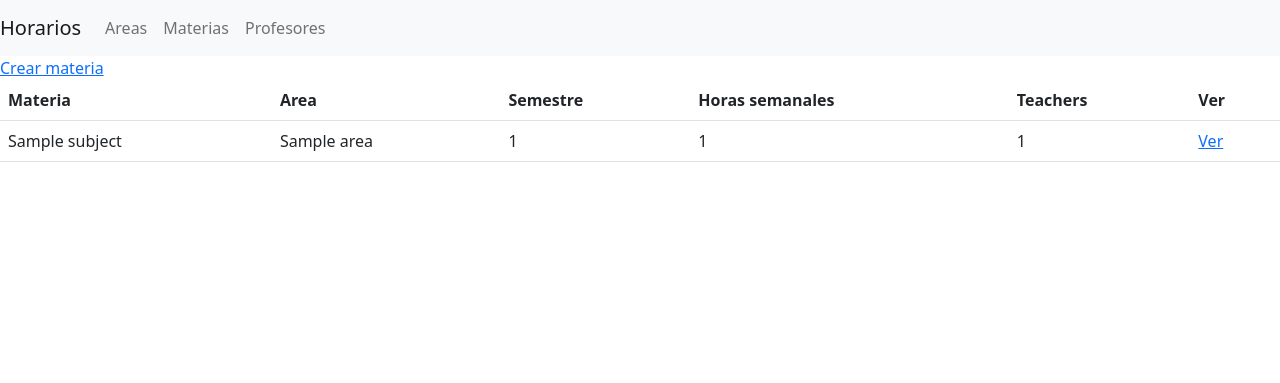
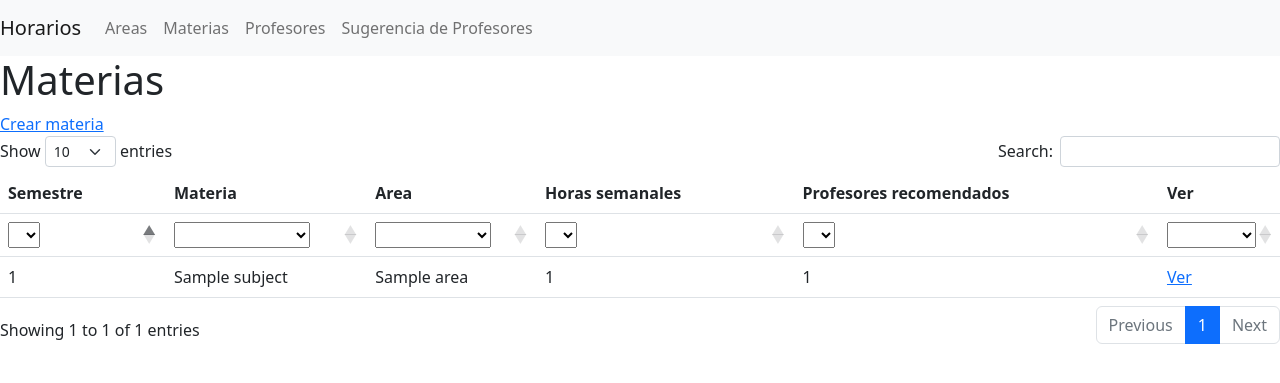
Before and after one commit to dxviidmg/school-schedule-organizer, a Django app: page /subjects/subject-list/ in a window 1280 px wide. Shown: the top 383 px of the page. Run offline with Django 3.2, Linux system fonts and the light colour scheme; a user stored in the database is signed in; tables that the repository leaves empty hold one stand-in row (values such as "Sample post"); some libraries are stand-ins or nearby versions.

Commit message:
datatables

```diff
--- a/subjects/templates/subjects/area_list.html
+++ b/subjects/templates/subjects/area_list.html
@@ -2,9 +2,12 @@
 
 {%block content%}
 
-
+<h1>Areas</h1>
 <table class="table">
     <thead>
+      <tr>
+        <th scope="col">Area</th>
+      </tr>
       <tr>
         <th scope="col">Area</th>
       </tr>
--- a/subjects/templates/subjects/subject_list.html
+++ b/subjects/templates/subjects/subject_list.html
@@ -2,25 +2,34 @@
 
 {%block content%}
 
+<h1>Materias</h1>
 <a href="{%url 'subjects:subject-create'%}">Crear materia</a>
 
-<table class="table">
+<table class="table" id="table">
     <thead>
       <tr>
+        <th scope="col">Semestre</th>
         <th scope="col">Materia</th>
         <th scope="col">Area</th>
+        <th scope="col">Horas semanales</th>
+        <th scope="col">Profesores recomendados</th>
+        <th scope="col">Ver</th>
+      </tr>
+      <tr>
         <th scope="col">Semestre</th>
+        <th scope="col">Materia</th>
+        <th scope="col">Area</th>
         <th scope="col">Horas semanales</th>
-        <th scope="col">Teachers</th>
+        <th scope="col">Profesores recomendados</th>
         <th scope="col">Ver</th>
       </tr>
     </thead>
     <tbody>
         {%for subject in object_list%}
       <tr>
+        <td>{{subject.semester}}</td>
         <td>{{subject}}</td>
         <td>{{subject.area}}</td>
-        <td>{{subject.semester}}</td>
         <td>{{subject.weekly_hours}}</td>
         <td>{{subject.get_teachers_count}}</td>
         <td> <a href="{{subject.get_absolute_url}}">Ver</a></td>
--- a/teachers/templates/teachers/teacher_detail.html
+++ b/teachers/templates/teachers/teacher_detail.html
@@ -3,8 +3,8 @@
 {%block content%}
 
 <h1>{{object}}</h1>
-
-{{object.get_total_availability_hours}}
+<p>Horas pagadas: {{object.hours}}</p>
+<p>Horas disponibles: {{object.get_total_availability_hours}}</p>
 <h2>Materias impartidas</h2>
 <table class="table">
     <thead>
--- a/templates/base.html
+++ b/templates/base.html
@@ -4,7 +4,11 @@
     <meta charset="utf-8">
     <meta name="viewport" content="width=device-width, initial-scale=1">
     <title>Bootstrap demo</title>
-    <link href="https://cdn.jsdelivr.net/npm/bootstrap@5.2.2/dist/css/bootstrap.min.css" rel="stylesheet" integrity="sha384-Zenh87qX5JnK2Jl0vWa8Ck2rdkQ2Bzep5IDxbcnCeuOxjzrPF/et3URy9Bv1WTRi" crossorigin="anonymous">
+    <link href="https://cdn.jsdelivr.net/npm/bootstrap@5.2.0-beta1/dist/css/bootstrap.min.css" rel="stylesheet" integrity="sha384-0evHe/X+R7YkIZDRvuzKMRqM+OrBnVFBL6DOitfPri4tjfHxaWutUpFmBp4vmVor" crossorigin="anonymous">
+    <link href="https://cdn.datatables.net/1.12.1/css/dataTables.bootstrap5.min.css" rel="stylesheet">
+
+
+
   </head>
   <body>
 
@@ -18,12 +22,52 @@
           <a class="nav-item nav-link" href="{%url 'subjects:area-list'%}">Areas</a>
           <a class="nav-item nav-link" href="{%url 'subjects:subject-list'%}">Materias</a>
           <a class="nav-item nav-link" href="{%url 'teachers:teacher-list'%}">Profesores</a>
+          <a class="nav-item nav-link" href="{%url 'teachers:teacher-suggestion'%}">Sugerencia de Profesores</a>
         </div>
       </div>
     </nav>
 
     {%block content%}
     {%endblock content%}
-    <script src="https://cdn.jsdelivr.net/npm/bootstrap@5.2.2/dist/js/bootstrap.bundle.min.js" integrity="sha384-OERcA2EqjJCMA+/3y+gxIOqMEjwtxJY7qPCqsdltbNJuaOe923+mo//f6V8Qbsw3" crossorigin="anonymous"></script>
+    <script src="https://cdn.jsdelivr.net/npm/popper.js@1.14.3/dist/umd/popper.min.js" integrity="sha384-ZMP7rVo3mIykV+2+9J3UJ46jBk0WLaUAdn689aCwoqbBJiSnjAK/l8WvCWPIPm49" crossorigin="anonymous"></script>
+
+
+    <script src="https://cdn.jsdelivr.net/npm/bootstrap@5.2.0-beta1/dist/js/bootstrap.bundle.min.js" integrity="sha384-pprn3073KE6tl6bjs2QrFaJGz5/SUsLqktiwsUTF55Jfv3qYSDhgCecCxMW52nD2" crossorigin="anonymous"></script>
+    <script src="https://code.jquery.com/jquery-3.6.0.js" integrity="sha256-H+K7U5CnXl1h5ywQfKtSj8PCmoN9aaq30gDh27Xc0jk=" crossorigin="anonymous"></script>
+
+    <script src="https://cdn.datatables.net/1.12.1/js/jquery.dataTables.min.js"></script>
+    <script src="https://cdn.datatables.net/1.12.1/js/dataTables.bootstrap5.min.js"></script>
+
+    <script>
+
+$(document).ready(function () {
+      $('.table').DataTable({
+          initComplete: function () {
+              this.api()
+                  .columns()
+                  .every(function () {
+                      var column = this;
+                      var select = $('<select><option value=""></option></select>')
+                          .appendTo($(column.header()).empty())
+                          .on('change', function () {
+                              var val = $.fn.dataTable.util.escapeRegex($(this).val());
+
+                              column.search(val ? '^' + val + '$' : '', true, false).draw();
+                          });
+
+                      column
+                          .data()
+                          .unique()
+                          .sort()
+                          .each(function (d, j) {
+                              select.append('<option value="' + d + '">' + d + '</option>');
+                          });
+                  });
+          },
+      });
+  });
+</script>
+    {%block js%}
+    {%endblock js%}
   </body>
 </html>
```
Also changed, not shown: teachers/templates/teachers/teacher_list.html (+7 -1 lines).
